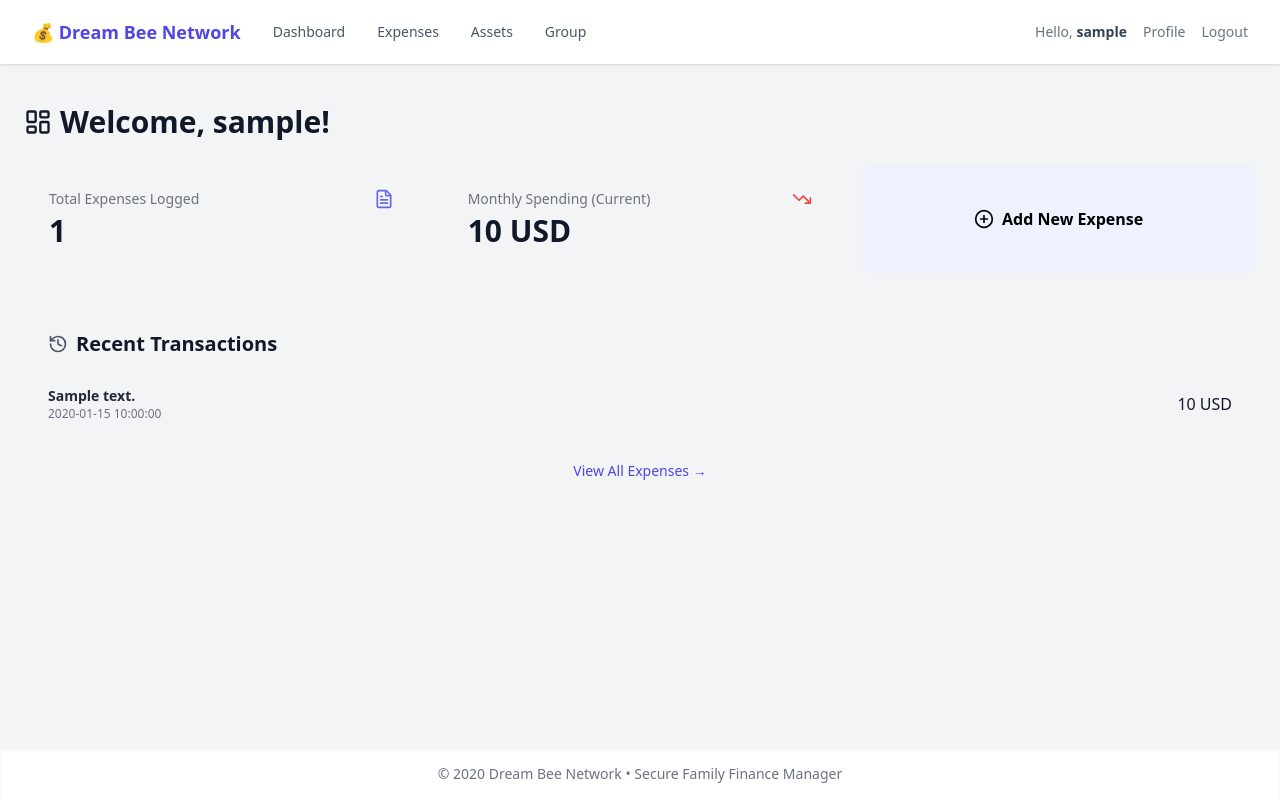
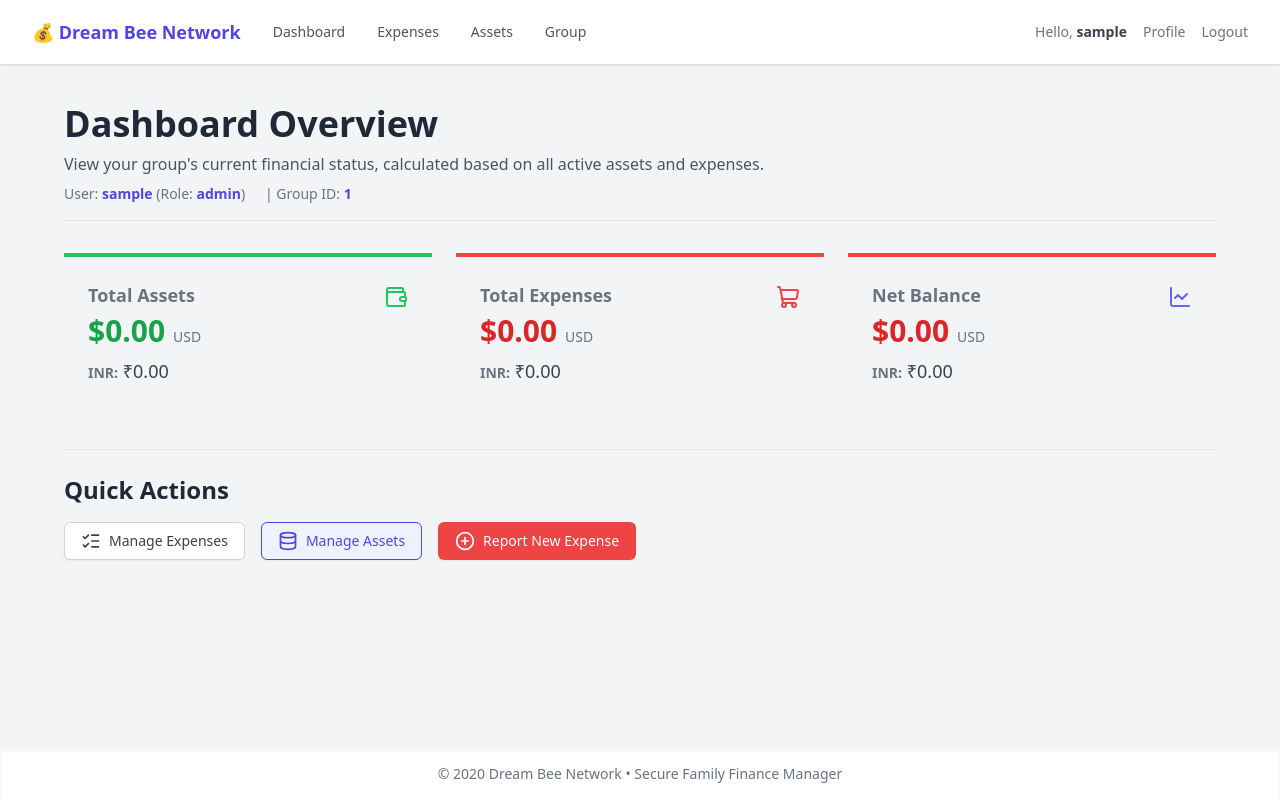
Before and after one commit to foyruser/Family-Financial-Dashboard, a Flask app: template templates/dashboard.html in a window 1280 px wide. Run offline with Flask 3, Linux system fonts and the light colour scheme; the visitor is signed in with stand-in values (Sample User, id 1); the template is opened without the code that fills it: most values are stand-ins (such as "Sample title", 1, 10 or a date in 2020); a database or web service that is not in the repository returns one stand-in record (values such as "Sample title"); parts of the project's set-up code (start-up, migrations or seed data) failed here and were passed over; some libraries are stand-ins or nearby versions.

Commit message:
Update dashboard.html

```diff
--- a/templates/dashboard.html
+++ b/templates/dashboard.html
@@ -1,75 +1,102 @@
 {% extends "base.html" %}
 
-{% block title %}Dashboard{% endblock %}
+{% block title %}Dashboard | Finance Tracker{% endblock %}
 
 {% block content %}
-<h1 class="text-3xl font-extrabold text-gray-900 mb-6 flex items-center">
-    <i data-lucide="layout-dashboard" class="w-7 h-7 mr-2"></i>
-    Welcome, {{ g.username }}!
-</h1>
+<div class="max-w-6xl mx-auto">
+    <header class="mb-8 border-b pb-4">
+        <h1 class="text-4xl font-extrabold text-gray-800 mb-2">Dashboard Overview</h1>
+        <p class="text-gray-600">
+            View your group's current financial status, calculated based on all active assets and expenses.
+        </p>
+        <div class="mt-2 text-sm text-gray-500">
+            <span>User: <strong class="text-indigo-600">{{ g.user_name if g.user_name else 'N/A' }}</strong> (Role: <strong class="text-indigo-600">{{ g.user_role }}</strong>)</span>
+            {% if g.group_id %}
+                <span class="ml-4">| Group ID: <strong class="text-indigo-600">{{ g.group_id }}</strong></span>
+            {% else %}
+                <span class="ml-4">| Group: <strong class="text-orange-500">None Assigned</strong></span>
+            {% endif %}
+        </div>
+    </header>
 
-<!-- Stats Overview -->
-<div class="grid grid-cols-1 md:grid-cols-3 gap-6 mb-8">
+    <!-- FINANCIAL SUMMARY CARDS -->
+    <div class="grid grid-cols-1 md:grid-cols-3 gap-6">
 
-    <!-- Total Expenses Stat -->
-    <div class="card p-6 rounded-xl border border-gray-100">
-        <div class="flex items-center justify-between">
-            <p class="text-sm font-medium text-gray-500">Total Expenses Logged</p>
-            <i data-lucide="file-text" class="w-5 h-5 text-indigo-500"></i>
+        <!-- Total Assets Card -->
+        <div class="card p-6 border-t-4 border-green-500">
+            <div class="flex items-center justify-between">
+                <p class="text-lg font-semibold text-gray-500 mb-1">Total Assets</p>
+                <i data-lucide="wallet" class="w-6 h-6 text-green-500"></i>
+            </div>
+            <p class="text-3xl font-bold text-green-600">
+                ${{ "%.2f" | format(summary.total_assets_usd) }} <span class="text-sm font-medium text-gray-500">USD</span>
+            </p>
+            <p class="text-lg font-medium text-gray-700 mt-2">
+                {% if summary.total_assets_inr != 'N/A' %}
+                    <span class="text-sm font-semibold text-gray-500">INR:</span> ₹{{ "%.2f" | format(summary.total_assets_inr) }}
+                {% else %}
+                    <span class="text-sm font-semibold text-gray-500">INR:</span> N/A (Rate Error)
+                {% endif %}
+            </p>
         </div>
-        <p class="mt-1 text-3xl font-bold text-gray-900">{{ summary_data.total_expenses }}</p>
+
+        <!-- Total Expenses Card -->
+        <div class="card p-6 border-t-4 border-red-500">
+            <div class="flex items-center justify-between">
+                <p class="text-lg font-semibold text-gray-500 mb-1">Total Expenses</p>
+                 <i data-lucide="shopping-cart" class="w-6 h-6 text-red-500"></i>
+            </div>
+            <p class="text-3xl font-bold text-red-600">
+                ${{ "%.2f" | format(summary.total_expenses_usd) }} <span class="text-sm font-medium text-gray-500">USD</span>
+            </p>
+            <p class="text-lg font-medium text-gray-700 mt-2">
+                {% if summary.total_expenses_inr != 'N/A' %}
+                    <span class="text-sm font-semibold text-gray-500">INR:</span> ₹{{ "%.2f" | format(summary.total_expenses_inr) }}
+                {% else %}
+                    <span class="text-sm font-semibold text-gray-500">INR:</span> N/A (Rate Error)
+                {% endif %}
+            </p>
+        </div>
+
+        <!-- Net Balance Card -->
+        {% set net_color = 'green-600' if summary.net_balance_usd >= 0 else 'red-600' %}
+        {% set net_border = 'green-500' if summary.net_balance_usd >= 0 else 'red-500' %}
+        <div class="card p-6 border-t-4 border-{{ net_border }}">
+            <div class="flex items-center justify-between">
+                <p class="text-lg font-semibold text-gray-500 mb-1">Net Balance</p>
+                <i data-lucide="line-chart" class="w-6 h-6 text-indigo-500"></i>
+            </div>
+            <p class="text-3xl font-bold text-{{ net_color }}">
+                ${{ "%.2f" | format(summary.net_balance_usd) }} <span class="text-sm font-medium text-gray-500">USD</span>
+            </p>
+            <p class="text-lg font-medium text-gray-700 mt-2">
+                {% if summary.net_balance_inr != 'N/A' %}
+                    <span class="text-sm font-semibold text-gray-500">INR:</span> ₹{{ "%.2f" | format(summary.net_balance_inr) }}
+                {% else %}
+                    <span class="text-sm font-semibold text-gray-500">INR:</span> N/A (Rate Error)
+                {% endif %}
+            </p>
+        </div>
+
     </div>
+    <!-- END FINANCIAL SUMMARY CARDS -->
 
-    <!-- Monthly Spending Stat -->
-    <div class="card p-6 rounded-xl border border-gray-100">
-        <div class="flex items-center justify-between">
-            <p class="text-sm font-medium text-gray-500">Monthly Spending (Current)</p>
-            <i data-lucide="trending-down" class="w-5 h-5 text-red-500"></i>
+    <div class="mt-10 pt-6 border-t border-gray-200">
+        <h2 class="text-2xl font-semibold text-gray-800 mb-4">Quick Actions</h2>
+        <div class="flex flex-wrap gap-4">
+            <a href="{{ url_for('expenses') }}" class="inline-flex items-center px-4 py-2 border border-gray-300 text-sm font-medium rounded-md shadow-sm text-gray-700 bg-white hover:bg-gray-50 transition duration-150 ease-in-out">
+                <i data-lucide="list-checks" class="h-5 w-5 mr-2"></i>
+                Manage Expenses
+            </a>
+            <a href="{{ url_for('assets') }}" class="inline-flex items-center px-4 py-2 border border-indigo-600 text-sm font-medium rounded-md shadow-sm text-indigo-600 bg-indigo-50 hover:bg-indigo-100 transition duration-150 ease-in-out">
+                <i data-lucide="database" class="h-5 w-5 mr-2"></i>
+                Manage Assets
+            </a>
+            <a href="{{ url_for('add_expense') }}" class="inline-flex items-center px-4 py-2 border border-transparent text-sm font-medium rounded-md shadow-sm text-white bg-red-500 hover:bg-red-600 transition duration-150 ease-in-out">
+                <i data-lucide="plus-circle" class="h-5 w-5 mr-2"></i>
+                Report New Expense
+            </a>
         </div>
-        <p class="mt-1 text-3xl font-bold text-gray-900">
-            {{ summary_data.monthly_total | round(2) }} {{ summary_data.base_currency }}
-        </p>
-    </div>
-
-    <!-- Quick Add Button -->
-    <div class="card p-6 rounded-xl border border-gray-100 flex flex-col justify-center items-center bg-indigo-50 hover:bg-indigo-100 transition-colors">
-        <a href="{{ url_for('add_expense') }}" class="w-full text-center py-3 rounded-lg font-semibold btn-primary flex items-center justify-center">
-            <i data-lucide="plus-circle" class="w-5 h-5 mr-2"></i>
-            Add New Expense
-        </a>
     </div>
 </div>
-
-<!-- Recent Transactions -->
-<div class="card p-6 rounded-xl">
-    <h2 class="text-xl font-bold text-gray-900 mb-4 flex items-center">
-        <i data-lucide="history" class="w-5 h-5 mr-2 text-gray-600"></i>
-        Recent Transactions
-    </h2>
-
-    {% if summary_data.recent_expenses %}
-    <ul class="divide-y divide-gray-100">
-        {% for expense in summary_data.recent_expenses %}
-        <li class="py-3 flex items-center justify-between">
-            <div>
-                <p class="text-sm font-semibold text-gray-800">{{ expense.description | default('No Description', true) }}</p>
-                <p class="text-xs text-gray-500">{{ expense.expense_date_fmt }}</p>
-            </div>
-            <p class="text-base font-medium text-gray-900">
-                {{ expense.amount | round(2) }} {{ expense.currency }}
-            </p>
-        </li>
-        {% endfor %}
-    </ul>
-    {% else %}
-    <p class="text-gray-500 text-center py-4">No recent expenses found. Start tracking your spending!</p>
-    {% endif %}
-
-    <div class="mt-6 text-center">
-        <a href="{{ url_for('expenses') }}" class="text-indigo-600 hover:text-indigo-500 font-medium text-sm">
-            View All Expenses &rarr;
-        </a>
-    </div>
-</div>
-
 {% endblock %}
```
